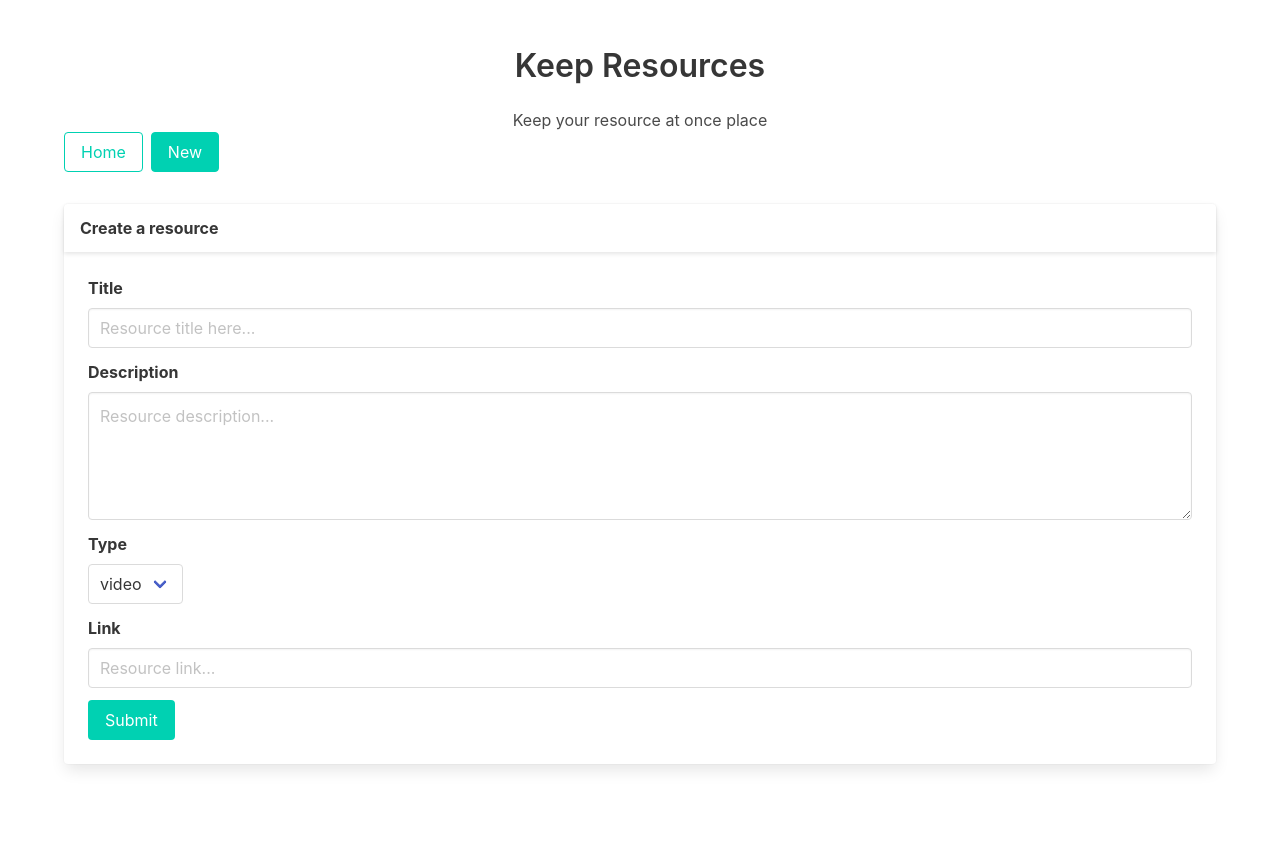
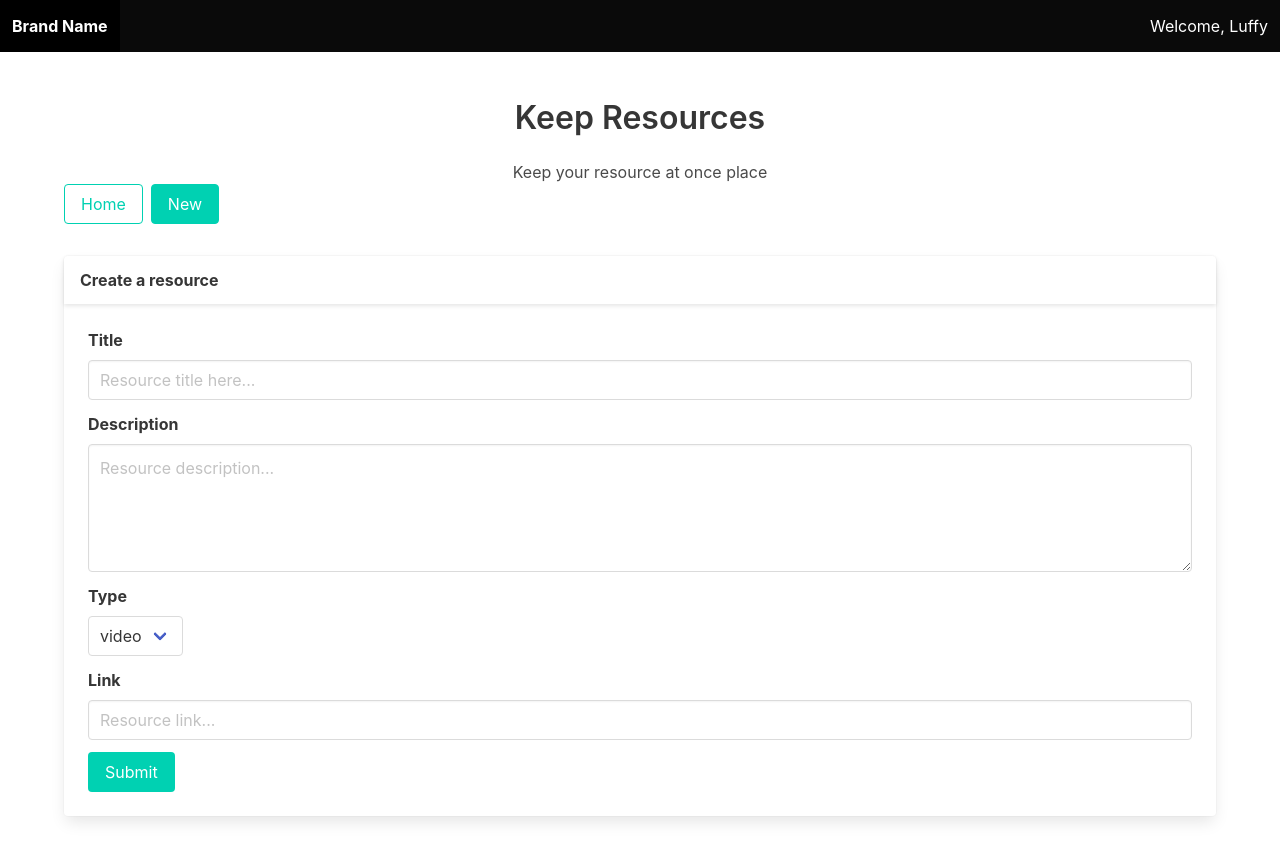
Before and after one commit to toumasaya/vue3-basis, a Vue app: page /resources/new in a window 1280 px wide. Shown: the top 860 px of the page. Before the commit the page ends 812 px from the top, so only its background shows below. Built offline with nearby package versions, Linux system fonts and the light colour scheme.

Commit message:
Vue3 - Suspense

```diff
--- a/src/App.vue
+++ b/src/App.vue
@@ -1,4 +1,21 @@
 <template>
+  <nav class="navbar is-black">
+    <div class="navbar-brand">
+      <router-link :to="{ name: 'resourceHome' }" class="navbar-item"
+        >Brand Name</router-link
+      >
+    </div>
+    <div class="navbar-end">
+      <div class="navbar-item">
+        <suspense>
+          <template #default>
+            <UserPanel />
+          </template>
+          <template #fallback>Loading...</template>
+        </suspense>
+      </div>
+    </div>
+  </nav>
   <div class="section">
     <div class="container">
       <ResourceHeader />
@@ -9,11 +26,13 @@
 
 <script>
 import ResourceHeader from '@/components/ResourceHeader';
+import UserPanel from '@/components/UserPanel';
 
 export default {
   name: 'App',
   components: {
     ResourceHeader,
+    UserPanel,
   },
 };
 </script>
@@ -22,4 +41,7 @@ export default {
 .app-header
   text-align: center
   margin-bottom: 2rem
+
+.navbar-brand
+  font-weight: bold
 </style>
--- a/src/actions/index.js
+++ b/src/actions/index.js
@@ -1,4 +1,12 @@
 import axios from 'axios';
+
+export function fetchUser() {
+  return new Promise((res) => {
+    setTimeout(() => {
+      res({ name: 'Luffy' });
+    }, 2000);
+  });
+}
 
 export function fetchResources() {
   return axios.get('/api/resources').then((response) => response.data);
--- /dev/null
+++ b/src/components/UserPanel.vue
@@ -0,0 +1,14 @@
+<template> Welcome, {{ user.name }} </template>
+
+<script>
+import { fetchUser } from '@/actions';
+
+export default {
+  async setup() {
+    const user = await fetchUser();
+    return { user };
+  },
+};
+</script>
+
+<style lang="scss" scoped></style>
```
